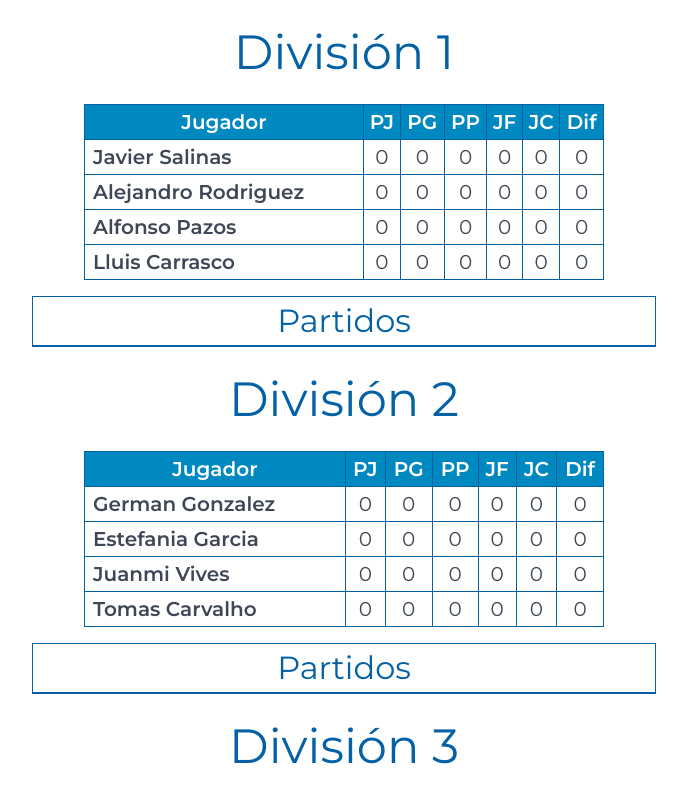
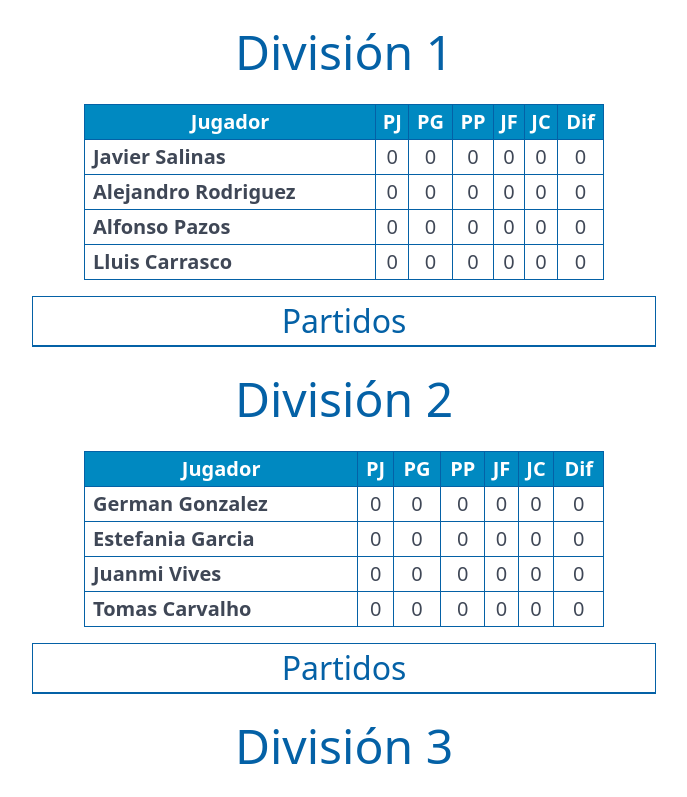
Before and after one commit to kvi-ki/tennis-matches, a Next.js app: page / in a window 1280 px wide. Shown: the top 797 px of the page, without its empty margins (296-983 px from the left). Built offline with nearby package versions, Linux system fonts and the light colour scheme.

Commit message:
style: updtae font family

```diff
--- a/src/app/layout.tsx
+++ b/src/app/layout.tsx
@@ -20,7 +20,7 @@ export default function RootLayout({
           rel="stylesheet"
         />
       </head>
-      <body className="font-montserrat">
+      <body className="font-sans">
         <div id="root">{children}</div>
       </body>
     </html>
```
